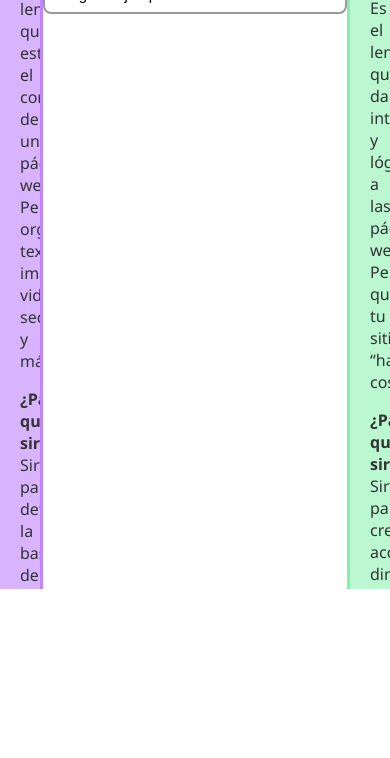
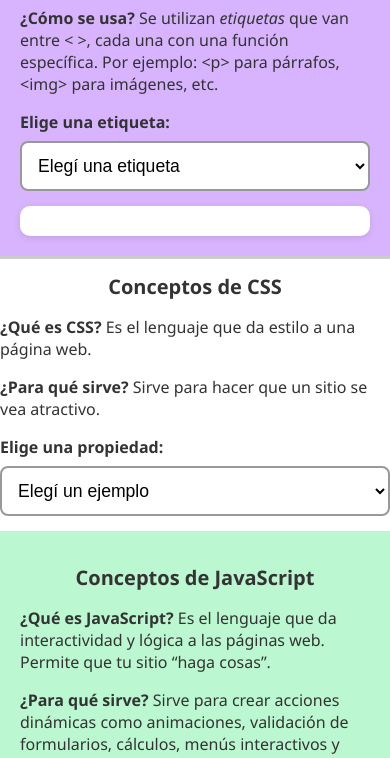
Before and after one commit to emicalderon/etiquetas, a plain HTML site: page index.html in a window 390 px wide. Shown: the part 255-1013 px from the top of the page. Before the commit the page ends 844 px from the top, so only its background shows below. Drawn offline with Linux system fonts and the light colour scheme.

Commit message:
Update style.css

```diff
--- a/style.css
+++ b/style.css
@@ -7,7 +7,7 @@ body {
   color: #333;
 }
 
-
+/* PANEL HTML */
 .html-panel {
   flex: 1;
   background-color: #d8b4fe;
@@ -17,7 +17,7 @@ body {
   border-right: 3px solid #c084fc;
 }
 
-
+/* PANEL JS */
 .js-panel {
   flex: 1;
   background-color: #bbf7d0;
@@ -27,13 +27,11 @@ body {
   border-left: 3px solid #86efac;
 }
 
-
 h1 {
   text-align: center;
   color: #333;
   margin-bottom: 15px;
 }
-
 
 label {
   font-weight: bold;
@@ -43,14 +41,13 @@ label {
 
 select {
   width: 100%;
-  padding: 8px;
+  padding: 10px;
   border: 2px solid #999;
   border-radius: 8px;
   background-color: #fff;
   margin-bottom: 15px;
   font-size: 15px;
 }
-
 
 #resultado,
 #resultado-js {
@@ -70,3 +67,50 @@ code {
   font-family: monospace;
   white-space: pre-wrap;
 }
+
+/* 📱 TABLET */
+@media (max-width: 900px) {
+  body {
+    flex-direction: column;
+    height: auto; /* para permitir scroll normal */
+  }
+
+  .html-panel,
+  .js-panel {
+    width: 100%;
+    border-right: none;
+    border-left: none;
+    border-bottom: 3px solid #ccc;
+    padding: 25px;
+  }
+
+  h1 {
+    font-size: 1.4rem;
+  }
+
+  select {
+    font-size: 1rem;
+  }
+}
+
+/* 📱📱 CELULAR */
+@media (max-width: 480px) {
+  .html-panel,
+  .js-panel {
+    padding: 20px;
+  }
+
+  h1 {
+    font-size: 1.25rem;
+  }
+
+  select {
+    padding: 12px;
+    font-size: 1.1rem;
+  }
+
+  code {
+    font-size: 0.9rem;
+    padding: 10px;
+  }
+}
```
